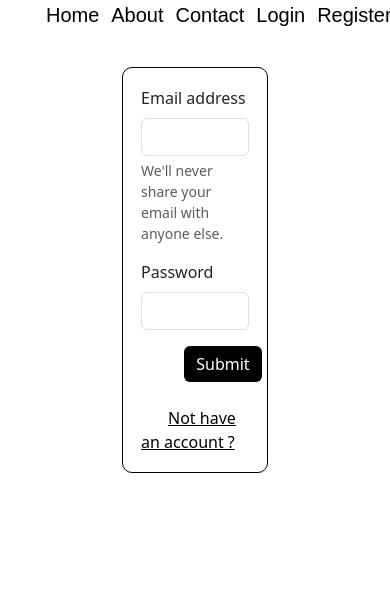
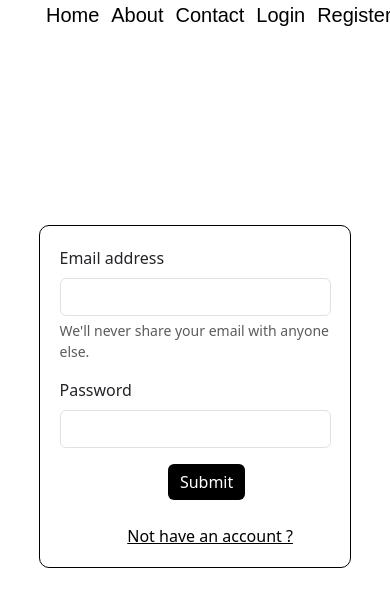
Before and after one commit to mansarawa/my-ai, a React (Vite) app in the folder client/: page /login in a window 390 px wide. Shown: the top 606 px of the page. Built offline with nearby package versions, Linux system fonts and the light colour scheme.

Commit message:
login signup responsive done

```diff
--- /dev/null
+++ b/client/src/component css/loginsignup.module.css
@@ -0,0 +1,16 @@
+.form{
+    margin:10% 0 0 30%;
+    padding:5%;
+    border-radius:10px;
+    border:1px solid black;width:40%
+}
+.container{
+    height: 100%;
+    width: 100%;
+}
+@media screen and (max-width:450px) {
+    .form{
+        margin: 50% 0% 10% 10%;
+        width: 80%;
+    }
+}
--- a/client/src/components/Login.jsx
+++ b/client/src/components/Login.jsx
@@ -1,4 +1,5 @@
 import React, { useState } from 'react'
+import Mix from '../component css/loginsignup.module.css'
 import 'bootstrap/dist/css/bootstrap.min.css';
 import { useNavigate } from 'react-router-dom';
 import { toast } from 'react-toastify';
@@ -41,8 +42,8 @@ function Login() {
     }
   }
   return (
-    <div className='container'>
-      <form onSubmit={handlesubmit} style={{margin:'10% 0 0 30%',padding:'5%',borderRadius:'10px',border:'1px solid black',width:'40%'}}>
+    <div className={Mix.container}>
+      <form onSubmit={handlesubmit} className={Mix.form} >
     <div className="mb-3">
       <label htmlFor="exampleInputEmail1" className="form-label">
         Email address
--- a/client/src/components/signup.jsx
+++ b/client/src/components/signup.jsx
@@ -1,4 +1,5 @@
 import React, { useState } from 'react'
+import Mix from '../component css/loginsignup.module.css'
 import { useNavigate } from 'react-router-dom';
 import { toast } from 'react-toastify';
 import { Link } from 'react-router-dom';
@@ -39,8 +40,8 @@ function Signup() {
     }
   }
   return (
-    <div className='container'>
-      <form onSubmit={handlesubmit} style={{margin:'8% 0 0 30%',padding:'5%',borderRadius:'10px',border:'1px solid black',width:'40%'}}>
+    <div className={Mix.container}>
+      <form onSubmit={handlesubmit} className={Mix.form}>
         <div className="mb-3">
       <label htmlFor="exampleInputEmail1" className="form-label">
         Username
```
